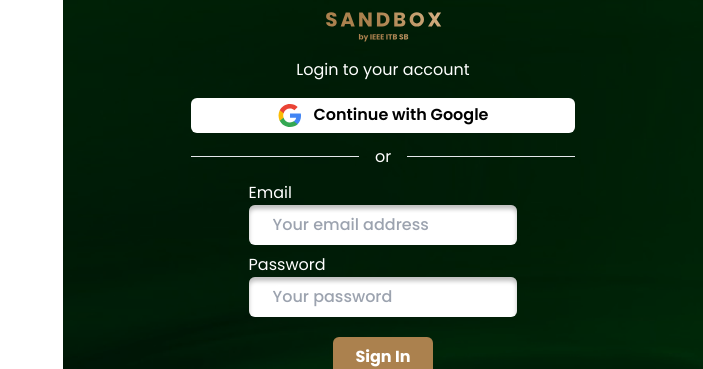
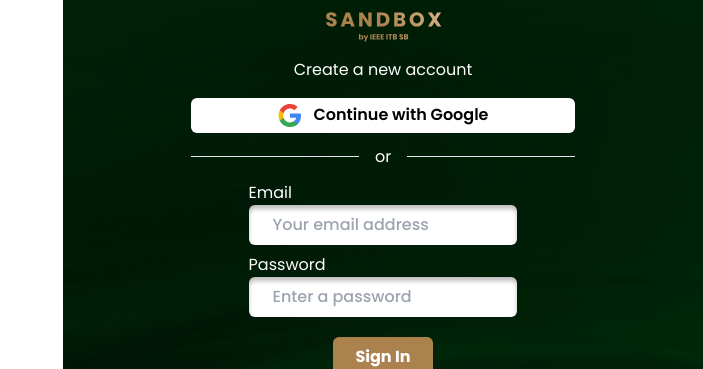
Before and after one commit to Sandbox-by-IEEE/SandboxIEEE, a Next.js app: page /login in a window 1280 px wide. Shown: the part 236-605 px from the top of the page, without its empty margins (577-1280 px from the left). Built offline with nearby package versions, Linux system fonts and the light colour scheme; a web font is replaced by a local one.

Commit message:
refactor: Refactor code on register and login page state inputs

```diff
--- a/src/app/(auth)/login/page.tsx
+++ b/src/app/(auth)/login/page.tsx
@@ -1,7 +1,9 @@
 'use client';
+// Importing necessary components and libraries from Next.js and React
 import Link from 'next/link';
 import React, { useState } from 'react';
 
+// Importing custom components for UI elements and icons
 import Button from '@/components/Button';
 import Google from '@/components/icons/Register/google';
 import Smalllogo from '@/components/icons/Register/Ieee';
@@ -14,52 +16,33 @@ import Stars3 from '@/components/icons/Register/stars3';
 import Stars3mb from '@/components/icons/Register/stars3mb';
 import TextInput from '@/components/TextInput';
 
+// Defining the functional component Home
 export default function Home() {
-  const [text, setText] = useState('');
+  // Using useState hook to manage the state for email, username, and password inputs
+  const [email, setEmail] = useState('');
+  const [password, setPassword] = useState('');
 
-  const InputColumn = ({ label, inputs }) => (
-    <div>
-      <p>{label}</p>
-      {inputs.map((input, index) => (
-        <TextInput
-          key={index}
-          text={text}
-          setText={setText}
-          color='white'
-          fullwidth={true}
-          type={input.type}
-          placeholder={input.placeholder}
-        />
-      ))}
-    </div>
-  );
-
-  const inputsData = [
-    [
-      {
-        label: 'Email',
-        inputs: [{ type: 'email', placeholder: 'Your email address' }],
-      },
-      {
-        label: 'Password',
-        inputs: [{ type: 'password', placeholder: 'Your password' }],
-      },
-    ],
-  ];
-
+  // The component returns the UI structure for the registration page
   return (
+    // Main container with a full height, a white background, and center-aligned items
     <main className='h-screen font-poppins text-sm sm:text-base flex bg-white flex-col items-center'>
+      {/* A container with a screen-wide height of 3000px to display the registration form */}
       <div className='w-screen h-[3000px] flex'>
+        {/* An empty div with a width of 0% on small screens and 50% on larger screens */}
         <div className='w-[0%] lg:w-[50%] justify-center z-10'></div>
-        <div className='relative w-[100%] lg:w-[50%] bg-[url("/assets/RegisterBackground.png")] bg-cover bg-no-repeat text-white bg-black items-center justify-center'>
+        {/* A div with a background image, covering the full width on small screens and 50% on larger screens */}
+        <div className='relative w-[100%] lg:w-[50%] bg-[url("/assets/RelogBackground.png")] bg-cover bg-no-repeat text-white bg-black items-center justify-center'>
+          {/* A wrapper div to contain various elements */}
           <div className='flex w-full h-full'>
+            {/* A logo at the top right corner */}
             <div className='absolute right-6 top-6 lg:right-10 lg:top-10'>
               <Smalllogo size={120} />
             </div>
+            {/* Stars icons to add a decorative element, displayed differently on small and larger screens */}
             <div className='hidden lg:block absolute'>
               <Stars1 size={17} />
             </div>
-            <div className='lg:hidden absolute'>
+            <div className='lg:hidden absolute top-2'>
               <Stars1mb size={22} />
             </div>
             <div className='hidden lg:block absolute bottom-0'>
@@ -74,40 +57,60 @@ export default function Home() {
             <div className='lg:hidden absolute bottom-0 right-0'>
               <Stars3mb size={25} />
             </div>
+            {/* A container to hold the registration form, with different padding on small and larger screens */}
             <div className='w-full overflow-hidden z-10 transition-all duration-100 my-[60px] px-[18%] sm:px-[20%] flex flex-col items-center justify-center'>
+              {/* A block to display the main logo */}
               <div className='block justify-center'>
                 <Logo size={25} />
               </div>
-              <p className='my-4'>Login to your account</p>
+              {/* A heading to indicate the purpose of the form */}
+              <p className='my-4'>Create a new account</p>
+              {/* A container for the Google sign-in button and custom inputs */}
               <div className='w-full'>
+                {/* A button for Google sign-in */}
                 <div className='h-[35px]'>
                   <Button color='white' isFullWidth={true}>
-                    <a className='text-black flex gap-3 w-full items-center justify-center font-poppins font-semibold'>
+                    <span className='text-black flex gap-3 w-full items-center justify-center font-poppins font-semibold'>
                       <Google size={25} />
                       Continue with Google
-                    </a>
+                    </span>
                   </Button>
                 </div>
+                {/* Dividers with the text 'or' to separate Google sign-in from custom inputs */}
                 <div className='relative flex py-[12px] items-center'>
                   <div className='ml-8 lg:ml-0 flex-grow border-t border-white-600'></div>
                   <span className='flex-shrink mx-4 text-white-400'>or</span>
                   <div className='mr-8 lg:mr-0 flex-grow border-t border-white-600'></div>
                 </div>
               </div>
-              {inputsData.map((pair, index) => (
-                <div
-                  className='flex flex-col gap-2 w-full px-0 sm:px-[15%]'
-                  key={index}
-                >
-                  {pair.map((columnData, columnIndex) => (
-                    <InputColumn
-                      key={columnIndex}
-                      label={columnData.label}
-                      inputs={columnData.inputs}
-                    />
-                  ))}
+              {/* A container for the custom input fields */}
+              <div className='flex flex-col gap-2 w-full px-0 sm:px-[15%]'>
+                {/* Email input field */}
+                <div>
+                  <p>Email</p>
+                  <TextInput
+                    text={email}
+                    setText={setEmail}
+                    color='white'
+                    fullwidth={true}
+                    type='email'
+                    placeholder='Your email address'
+                  />
                 </div>
-              ))}
+                {/* Password input field */}
+                <div>
+                  <p>Password</p>
+                  <TextInput
+                    text={password}
+                    setText={setPassword}
+                    color='white'
+                    fullwidth={true}
+                    type='password'
+                    placeholder='Enter a password'
+                  />
+                </div>
+              </div>
+              {/* Sign up button */}
               <div className='my-5 w-[100px] h-[40px]'>
                 <Button color='gold' isFullWidth={true}>
                   Sign In
@@ -123,7 +126,6 @@ export default function Home() {
           </div>
         </div>
       </div>
-      {/* You can map through the filteredData to display the results */}
     </main>
   );
 }
--- a/src/app/(auth)/register/page.tsx
+++ b/src/app/(auth)/register/page.tsx
@@ -1,7 +1,9 @@
 'use client';
+// Importing necessary components and libraries from Next.js and React
 import Link from 'next/link';
 import React, { useState } from 'react';
 
+// Importing custom components for UI elements and icons
 import Button from '@/components/Button';
 import Google from '@/components/icons/Register/google';
 import Smalllogo from '@/components/icons/Register/Ieee';
@@ -14,52 +16,30 @@ import Stars3 from '@/components/icons/Register/stars3';
 import Stars3mb from '@/components/icons/Register/stars3mb';
 import TextInput from '@/components/TextInput';
 
+// Defining the functional component Home
 export default function Home() {
-  const [text, setText] = useState('');
+  // Using useState hook to manage the state for email, username, and password inputs
+  const [email, setEmail] = useState('');
+  const [username, setUsername] = useState('');
+  const [password, setPassword] = useState('');
 
-  const InputColumn = ({ label, inputs }) => (
-    <div>
-      <p>{label}</p>
-      {inputs.map((input, index) => (
-        <TextInput
-          key={index}
-          text={text}
-          setText={setText}
-          color='white'
-          fullwidth={true}
-          type={input.type}
-          placeholder={input.placeholder}
-        />
-      ))}
-    </div>
-  );
-
-  const inputsData = [
-    [
-      {
-        label: 'Email',
-        inputs: [{ type: 'email', placeholder: 'Your email address' }],
-      },
-      {
-        label: 'Username',
-        inputs: [{ type: 'text', placeholder: 'Enter a username' }],
-      },
-      {
-        label: 'Password',
-        inputs: [{ type: 'password', placeholder: 'Enter a password' }],
-      },
-    ],
-  ];
-
+  // The component returns the UI structure for the registration page
   return (
+    // Main container with a full height, a white background, and center-aligned items
     <main className='h-screen font-poppins text-sm sm:text-base flex bg-white flex-col items-center'>
+      {/* A container with a screen-wide height of 3000px to display the registration form */}
       <div className='w-screen h-[3000px] flex'>
+        {/* An empty div with a width of 0% on small screens and 50% on larger screens */}
         <div className='w-[0%] lg:w-[50%] justify-center z-10'></div>
+        {/* A div with a background image, covering the full width on small screens and 50% on larger screens */}
         <div className='relative w-[100%] lg:w-[50%] bg-[url("/assets/RelogBackground.png")] bg-cover bg-no-repeat text-white bg-black items-center justify-center'>
+          {/* A wrapper div to contain various elements */}
           <div className='flex w-full h-full'>
+            {/* A logo at the top right corner */}
             <div className='absolute right-6 top-6 lg:right-10 lg:top-10'>
               <Smalllogo size={120} />
             </div>
+            {/* Stars icons to add a decorative element, displayed differently on small and larger screens */}
             <div className='hidden lg:block absolute'>
               <Stars1 size={17} />
             </div>
@@ -78,56 +58,88 @@ export default function Home() {
             <div className='lg:hidden absolute bottom-0 right-0'>
               <Stars3mb size={25} />
             </div>
+            {/* A container to hold the registration form, with different padding on small and larger screens */}
             <div className='w-full overflow-hidden z-10 transition-all duration-100 my-[60px] px-[18%] sm:px-[20%] flex flex-col items-center justify-center'>
+              {/* A block to display the main logo */}
               <div className='block justify-center'>
                 <Logo size={25} />
               </div>
+              {/* A heading to indicate the purpose of the form */}
               <p className='my-4'>Create a new account</p>
+              {/* A container for the Google sign-in button and custom inputs */}
               <div className='w-full'>
+                {/* A button for Google sign-in */}
                 <div className='h-[35px]'>
                   <Button color='white' isFullWidth={true}>
-                    <a className='text-black flex gap-3 w-full items-center justify-center font-poppins font-semibold'>
+                    <span className='text-black flex gap-3 w-full items-center justify-center font-poppins font-semibold'>
                       <Google size={25} />
                       Continue with Google
-                    </a>
+                    </span>
                   </Button>
                 </div>
+                {/* Dividers with the text 'or' to separate Google sign-in from custom inputs */}
                 <div className='relative flex py-[12px] items-center'>
                   <div className='ml-8 lg:ml-0 flex-grow border-t border-white-600'></div>
                   <span className='flex-shrink mx-4 text-white-400'>or</span>
                   <div className='mr-8 lg:mr-0 flex-grow border-t border-white-600'></div>
                 </div>
               </div>
-              {inputsData.map((pair, index) => (
-                <div
-                  className='flex flex-col gap-2 w-full px-0 sm:px-[15%]'
-                  key={index}
-                >
-                  {pair.map((columnData, columnIndex) => (
-                    <InputColumn
-                      key={columnIndex}
-                      label={columnData.label}
-                      inputs={columnData.inputs}
-                    />
-                  ))}
+              {/* A container for the custom input fields */}
+              <div className='flex flex-col gap-2 w-full px-0 sm:px-[15%]'>
+                {/* Email input field */}
+                <div>
+                  <p>Email</p>
+                  <TextInput
+                    text={email}
+                    setText={setEmail}
+                    color='white'
+                    fullwidth={true}
+                    type='email'
+                    placeholder='Your email address'
+                  />
                 </div>
-              ))}
+                {/* Username input field */}
+                <div>
+                  <p>Username</p>
+                  <TextInput
+                    text={username}
+                    setText={setUsername}
+                    color='white'
+                    fullwidth={true}
+                    type='text'
+                    placeholder='Enter a username'
+                  />
+                </div>
+                {/* Password input field */}
+                <div>
+                  <p>Password</p>
+                  <TextInput
+                    text={password}
+                    setText={setPassword}
+                    color='white'
+                    fullwidth={true}
+                    type='password'
+                    placeholder='Enter a password'
+                  />
+                </div>
+              </div>
+              {/* Sign up button */}
               <div className='my-5 w-[100px] h-[40px]'>
                 <Button color='gold' isFullWidth={true}>
                   Sign Up
                 </Button>
               </div>
+              {/* Link to the login page */}
               <p className=''>
                 Already have an account?{' '}
-                <Link className='hover:underline text-[#DBB88B]' href=''>
-                  Login
+                <Link href='/login'>
+                  <span className='hover:underline text-[#DBB88B]'>Login</span>
                 </Link>
               </p>
             </div>
           </div>
         </div>
       </div>
-      {/* You can map through the filteredData to display the results */}
     </main>
   );
 }
```
